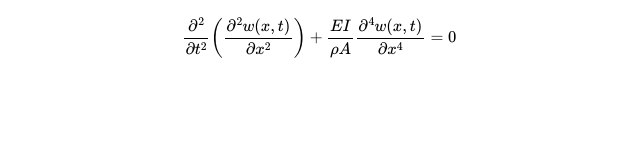
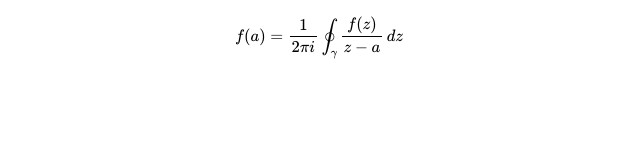
Before and after one commit to RikoSLV/SLV, a plain HTML site: page formExample1.html in a window 1280 px wide. Shown: the whole page, without its empty margins (321-961 px from the left). Drawn offline with nearby package versions, Linux system fonts and the light colour scheme.

Commit message:
test
test

```diff
--- a/formExample1.html
+++ b/formExample1.html
@@ -11,7 +11,7 @@
 <body>
     <p>
         \[
-        \frac{\partial^2}{\partial t^2} \left( \frac{\partial^2 w(x,t)}{\partial x^2} \right) + \frac{EI}{\rho A} \frac{\partial^4 w(x,t)}{\partial x^4} = 0
+        f(a) = \frac{1}{2\pi i} \oint_\gamma \frac{f(z)}{z - a} \, dz
         \]
     </p>
 </body>
```
